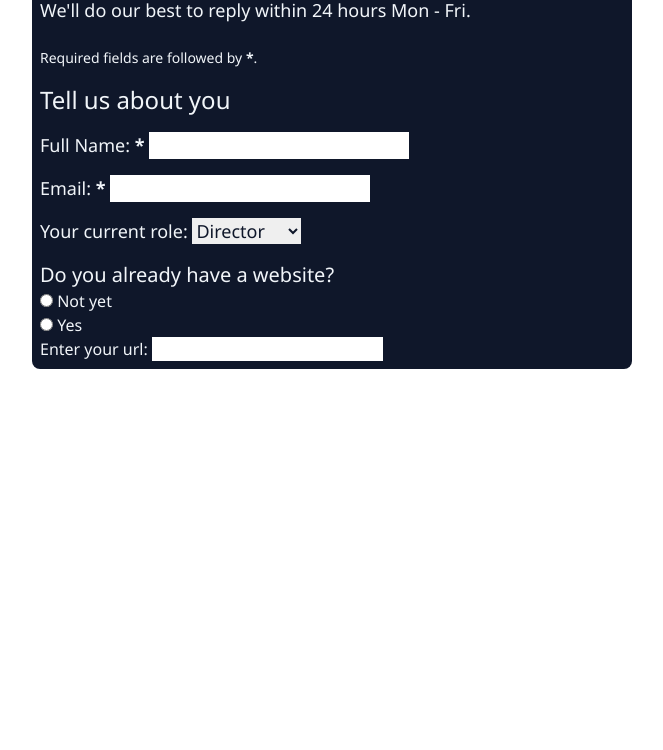
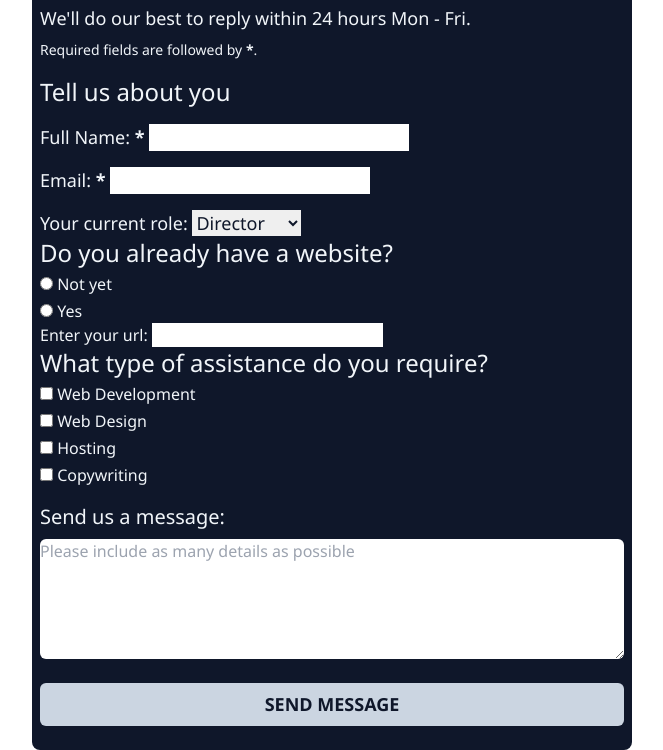
Before and after one commit to angusgee/web-dev-survey, a website: page index.html in a window 1280 px wide. Shown: the part 170-920 px from the top of the page, without its empty margins (308-971 px from the left). Before the commit the page ends 800 px from the top, so only its background shows below. Drawn offline with Linux system fonts and the light colour scheme.

Commit message:
Add remaining markup and basic styling

```diff
--- a/index.html
+++ b/index.html
@@ -13,20 +13,22 @@
       <div
         class="form-wrapper max-w-[600px] mx-auto mt-10 bg-slate-900 text-slate-100 rounded-lg"
       >
-        <form action="post" id="survey-form" class="space-y-4 p-2">
+        <form action="post" id="survey-form" class="p-2">
           <h1 id="title" class="mt-10 text-3xl text-center">
-            Web Development and Design Enquiries
+            Web Development & Design
           </h1>
-          <p id="description" class="mt-10 mx-auto">
-            Please fill out the form below to get in touch.<br />
+          <p id="description" class="mt-4">
+            Please fill out the form below to get in touch.
+          </p>
+          <p class="mt-2">
             We'll do our best to reply within 24 hours Mon - Fri.
           </p>
-          <p class="pt-2 text-sm">
+          <p class="text-sm mt-2">
             Required fields are followed by
             <strong><span aria-label="required">*</span></strong
             >.
           </p>
-          <section id="contact-info" class="space-y-4">
+          <section id="contact-info" class="space-y-4 mt-4">
             <h2 class="text-2xl">Tell us about you</h2>
             <!-- Full name -->
             <p>
@@ -59,9 +61,12 @@
               </select>
             </p>
           </section>
+          <!-- Existing website -->
           <section>
-            <fieldset>
-              <legend class="text-xl">Do you already have a website?</legend>
+            <fieldset class="space-y-2">
+              <legend class="text-2xl mt-4">
+                Do you already have a website?
+              </legend>
 
               <input type="radio" id="no" name="existing-owner" value="no" />
               <label for="no">Not yet</label><br />
@@ -74,6 +79,64 @@
               <input type="url" id="url" name="url" />
             </label>
           </section>
+          <!-- Type of help needed -->
+          <section>
+            <fieldset class="space-y-2">
+              <legend class="text-2xl mt-6">
+                What type of assistance do you require?
+              </legend>
+              <input
+                type="checkbox"
+                id="web-dev"
+                name="web-dev"
+                value="Web Development"
+              />
+              <label for="web-dev"> Web Development</label><br />
+              <input
+                type="checkbox"
+                id="web-design"
+                name="web-design"
+                value="Web Design"
+              />
+              <label for="web-design"> Web Design</label><br />
+              <input
+                type="checkbox"
+                id="hosting"
+                name="hosting"
+                value="Hosting"
+              />
+              <label for="hosting"> Hosting</label><br />
+              <input
+                type="checkbox"
+                id="copy"
+                name="copy"
+                value="Copywriting"
+              />
+              <label for="copy"> Copywriting</label><br />
+            </fieldset>
+          </section>
+          <!-- Text field and submit btn -->
+          <section>
+            <div class="mt-4">
+              <label for="message" class="text-xl">Send us a message: </label>
+              <textarea
+                id="message"
+                name="message"
+                class="block w-full rounded-md mt-2"
+                rows="5"
+                cols="33"
+                placeholder="Please include as many details as possible"
+              ></textarea>
+            </div>
+            <p class="mt-6 mb-4">
+              <button
+                type="submit"
+                class="bg-slate-300 text-slate-900 w-full rounded-md py-2 uppercase font-bold"
+              >
+                Send message
+              </button>
+            </p>
+          </section>
         </form>
       </div>
     </main>
```
Also changed, not shown: css/styles.css.
